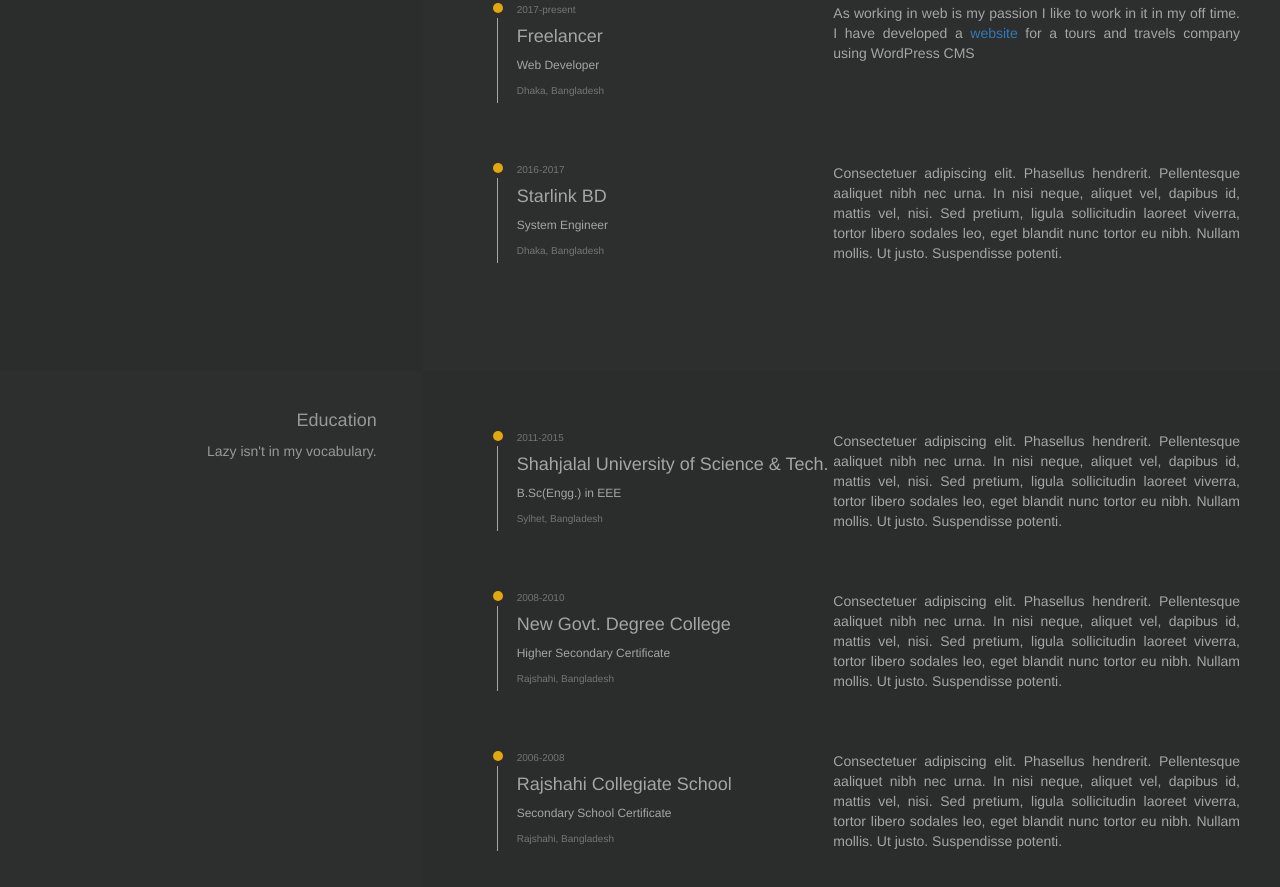
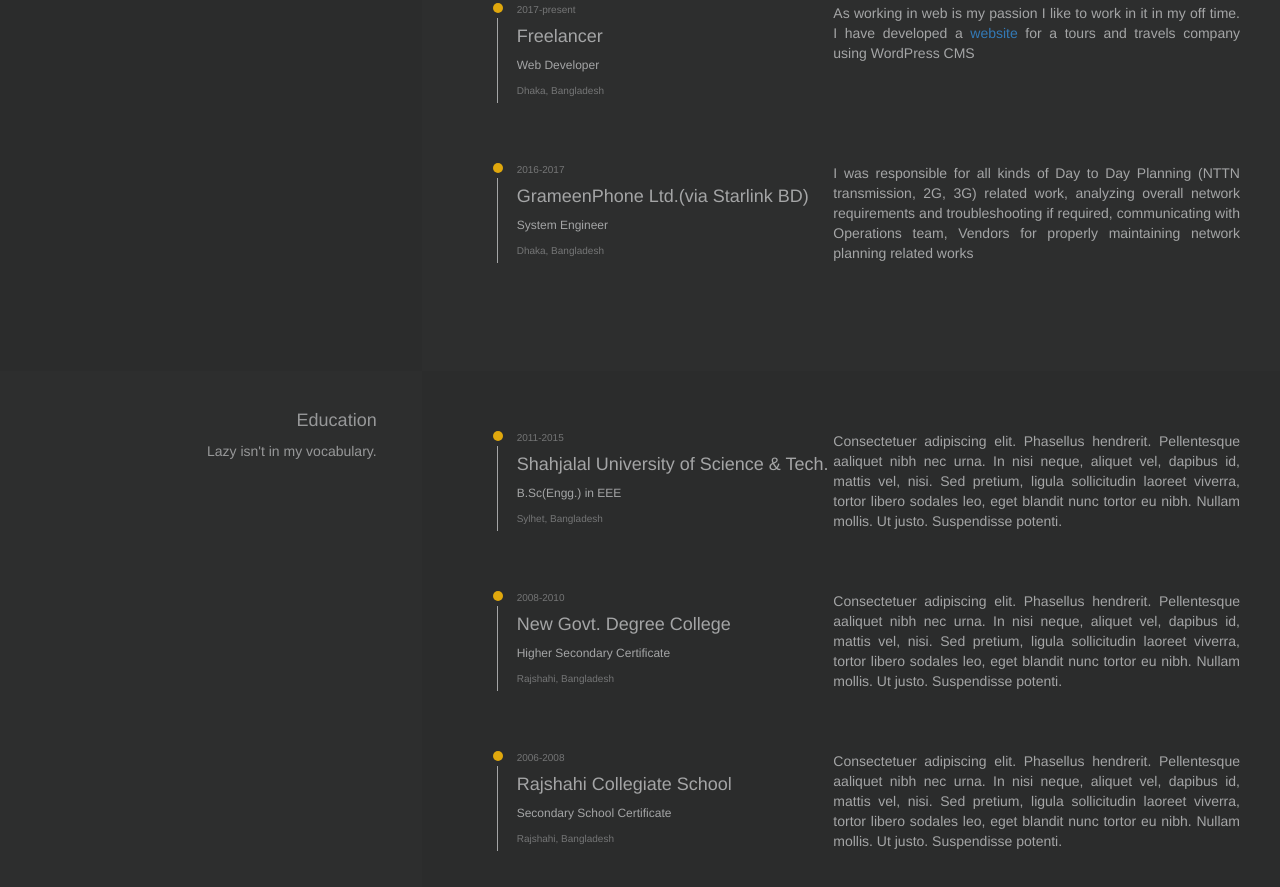
Before and after one commit to sssoumo/resume, a plain HTML site: page index.html in a window 1280 px wide. Shown: the part 2179-3066 px from the top of the page. Drawn offline with Linux system fonts and the light colour scheme.

Commit message:
updated experience

```diff
--- a/index.html
+++ b/index.html
@@ -329,7 +329,7 @@
                                 <p style="font-size:10px; opacity:.6;">2016-2017</p>
                             </div>
                             <div class="work_company">
-                                <h4 style="font-size: 18px;">Starlink BD</h4>
+                                <h4 style="font-size: 18px;">GrameenPhone Ltd.(via Starlink BD)</h4>
                             </div>
                             <div class="work_position">
                                 <p style="font-size:12px;">
@@ -341,7 +341,7 @@
                         </div>
 
                         <div class="work_details col-sm-6">
-                            <p>Consectetuer adipiscing elit. Phasellus hendrerit. Pellentesque aaliquet nibh nec urna. In nisi neque, aliquet vel, dapibus id, mattis vel, nisi. Sed pretium, ligula sollicitudin laoreet viverra, tortor libero sodales leo, eget blandit nunc tortor eu nibh. Nullam mollis. Ut justo. Suspendisse potenti.</p>
+                            <p>I was responsible for all kinds of Day to Day Planning (NTTN transmission, 2G, 3G) related work, analyzing overall network requirements and troubleshooting if required, communicating with Operations team, Vendors for properly maintaining network planning related works</p>
                         </div>
                     </div>
                 </div>
```
